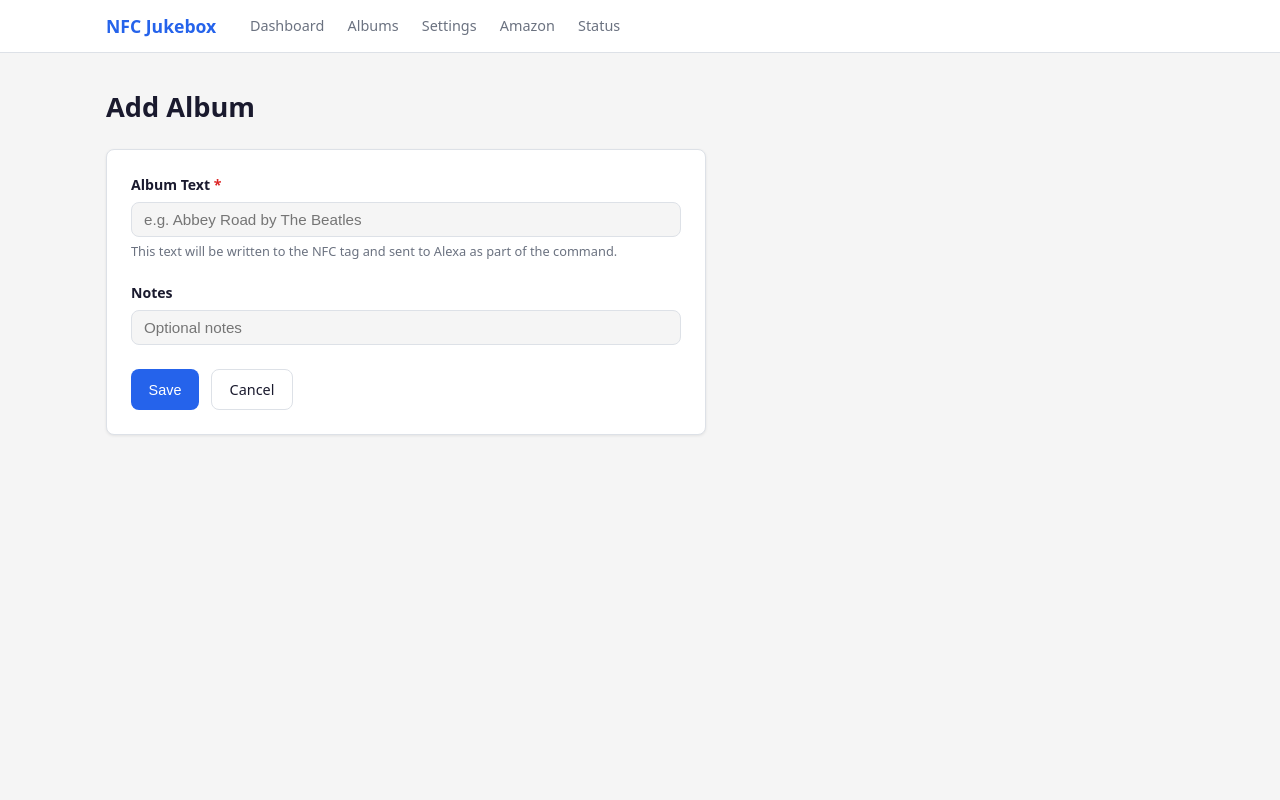
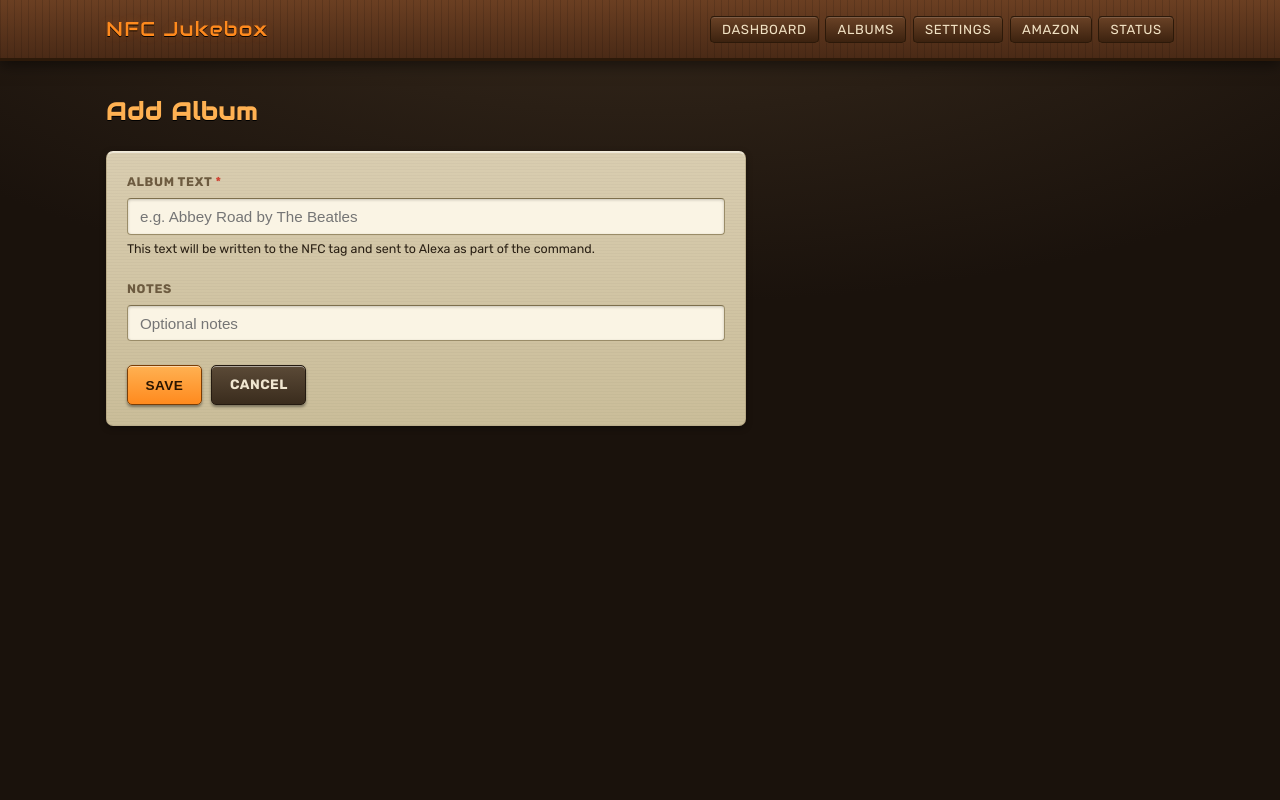
Before and after one commit to robrighter/nfc-jukebox, a FastAPI app: page /albums/new in a window 1280 px wide. Run offline with FastAPI, Linux system fonts and the light colour scheme; parts of the project's set-up code (start-up, migrations or seed data) failed here and were passed over.

Commit message:
Redesign UI with a 1970s hi-fi receiver theme
Warm wood + champagne faceplate panels, amber LED accents, chunky
push-button styling, and LED-style readouts for the preview/console.
Adds Audiowide / Share Tech Mono / Rubik web fonts. Restyles all shared
components (cards, buttons, badges, forms, tables, write-tag, album grid).

Co-Authored-By: Claude Opus 4.8 <noreply@anthropic.com>

```diff
--- a/nfc_jukebox/static/app.css
+++ b/nfc_jukebox/static/app.css
@@ -1,311 +1,313 @@
-/* NFC Jukebox — minimal mobile-friendly stylesheet */
+/* NFC Jukebox — 1970s hi-fi receiver theme */
 
 *, *::before, *::after { box-sizing: border-box; margin: 0; padding: 0; }
 
 :root {
-  --bg: #f5f5f5;
-  --surface: #ffffff;
-  --border: #dde1e7;
-  --text: #1a1a2e;
-  --muted: #6b7280;
-  --accent: #2563eb;
-  --accent-hover: #1d4ed8;
-  --ok: #16a34a;
-  --warn: #d97706;
-  --err: #dc2626;
-  --radius: 8px;
-  --shadow: 0 1px 3px rgba(0,0,0,0.08);
+  --bg-dark:   #1a120c;
+  --wood-a:    #6b3f22;
+  --wood-b:    #4a2a16;
+  --panel:     #d9cdb0;   /* champagne faceplate */
+  --panel-2:   #cabd99;
+  --panel-edge:#a8997492;
+  --ink:       #2a2014;   /* dark text on panels */
+  --ink-soft:  #6c5a3f;
+  --cream:     #ece0c6;   /* text on dark bg */
+  --amber:     #ff8a1e;
+  --amber-2:   #ffb152;
+  --amber-glow:#ff7a0033;
+  --teal:      #1fae93;
+  --red:       #cf4434;
+  --radius:    7px;
+  --shadow:    0 2px 6px rgba(0,0,0,0.35);
 }
 
 body {
-  font-family: system-ui, -apple-system, sans-serif;
-  background: var(--bg);
-  color: var(--text);
+  font-family: "Rubik", system-ui, -apple-system, sans-serif;
+  color: var(--cream);
   line-height: 1.6;
   min-height: 100vh;
+  background:
+    radial-gradient(120% 80% at 50% -10%, #3a2c1e 0%, #1a120c 60%) fixed;
 }
 
-/* ---- nav ---- */
+/* ---------- header: wood + faceplate ---------- */
 header {
-  background: var(--surface);
-  border-bottom: 1px solid var(--border);
-  position: sticky;
-  top: 0;
-  z-index: 100;
+  background:
+    repeating-linear-gradient(90deg, rgba(0,0,0,0.12) 0 1px, transparent 1px 7px),
+    linear-gradient(180deg, var(--wood-a), var(--wood-b));
+  border-bottom: 3px solid #2c1909;
+  box-shadow: 0 4px 14px rgba(0,0,0,0.5);
 }
 
 nav {
   max-width: 1100px;
   margin: 0 auto;
-  padding: 0 1rem;
+  padding: 0.5rem 1rem;
   display: flex;
   align-items: center;
-  gap: 1.5rem;
-  height: 52px;
+  gap: 1.25rem;
+  flex-wrap: wrap;
+  min-height: 58px;
 }
 
 .nav-brand {
-  font-weight: 700;
-  font-size: 1.1rem;
-  color: var(--accent);
+  font-family: "Audiowide", system-ui, sans-serif;
+  font-size: 1.25rem;
+  letter-spacing: 0.06em;
+  color: var(--amber);
   text-decoration: none;
   white-space: nowrap;
+  text-shadow: 0 0 10px var(--amber-glow), 0 1px 0 #000;
 }
 
 .nav-links {
   list-style: none;
   display: flex;
-  gap: 0.25rem;
+  gap: 0.4rem;
   flex-wrap: wrap;
+  margin-left: auto;
 }
 
 .nav-links a {
-  color: var(--muted);
+  color: #f1e2c4;
   text-decoration: none;
-  padding: 0.3rem 0.6rem;
-  border-radius: var(--radius);
-  font-size: 0.9rem;
-  transition: color 0.15s, background 0.15s;
+  padding: 0.32rem 0.7rem;
+  border-radius: 4px;
+  font-size: 0.82rem;
+  text-transform: uppercase;
+  letter-spacing: 0.05em;
+  background: linear-gradient(180deg, #6a4226, #3c220f);
+  border: 1px solid #2c1909;
+  box-shadow: inset 0 1px 0 rgba(255,255,255,0.15);
 }
 
-.nav-links a:hover {
-  color: var(--text);
-  background: var(--bg);
+.nav-links a:hover { color: #fff; border-color: var(--amber); }
+
+/* ---------- main ---------- */
+main { max-width: 1100px; margin: 0 auto; padding: 2rem 1rem; }
+
+h1 {
+  font-family: "Audiowide", system-ui, sans-serif;
+  font-size: 1.5rem;
+  letter-spacing: 0.04em;
+  margin-bottom: 1.25rem;
+  color: var(--amber-2);
+  text-shadow: 0 1px 0 #000;
+}
+h2 {
+  font-family: "Audiowide", system-ui, sans-serif;
+  font-size: 1.05rem;
+  letter-spacing: 0.03em;
+  margin-bottom: 0.75rem;
+  color: var(--cream);
 }
 
-/* ---- main ---- */
-main {
-  max-width: 1100px;
-  margin: 0 auto;
-  padding: 2rem 1rem;
+/* ---------- panels (cards / faceplates) ---------- */
+.card, .form-card {
+  background:
+    repeating-linear-gradient(0deg, rgba(0,0,0,0.025) 0 1px, transparent 1px 3px),
+    linear-gradient(180deg, var(--panel), var(--panel-2));
+  color: var(--ink);
+  border: 1px solid var(--panel-edge);
+  border-top-color: #f3ecd9;
+  border-radius: var(--radius);
+  padding: 1.25rem;
+  box-shadow: var(--shadow), inset 0 1px 0 rgba(255,255,255,0.5);
 }
+.card p, .form-card p, .card td, .card th { color: var(--ink); }
 
-h1 { font-size: 1.7rem; margin-bottom: 1.25rem; }
-h2 { font-size: 1.15rem; margin-bottom: 0.75rem; }
-
-/* ---- cards ---- */
 .card-grid {
   display: grid;
   grid-template-columns: repeat(auto-fill, minmax(260px, 1fr));
   gap: 1rem;
   margin-bottom: 2rem;
 }
-
-.card {
-  background: var(--surface);
-  border: 1px solid var(--border);
-  border-radius: var(--radius);
-  padding: 1.25rem;
-  box-shadow: var(--shadow);
-}
-
 .card p { margin-bottom: 0.4rem; font-size: 0.95rem; }
 
-/* ---- badges ---- */
+/* ---------- badges (indicator lamps) ---------- */
 .badge {
   display: inline-block;
-  padding: 0.15em 0.55em;
-  border-radius: 999px;
-  font-size: 0.78rem;
-  font-weight: 600;
+  padding: 0.15em 0.6em;
+  border-radius: 3px;
+  font-size: 0.72rem;
+  font-weight: 700;
   text-transform: uppercase;
-  letter-spacing: 0.04em;
+  letter-spacing: 0.06em;
+  border: 1px solid rgba(0,0,0,0.35);
+  text-shadow: 0 0 6px currentColor;
 }
+.badge-ok   { background: #143; color: #57f0b0; }
+.badge-warn { background: #3a2400; color: var(--amber-2); }
+.badge-err  { background: #3a1010; color: #ff7d6e; }
 
-.badge-ok   { background: #dcfce7; color: var(--ok); }
-.badge-warn { background: #fef3c7; color: var(--warn); }
-.badge-err  { background: #fee2e2; color: var(--err); }
-
-/* ---- tables ---- */
+/* ---------- tables ---------- */
 .table-wrap { overflow-x: auto; }
-
 table {
   width: 100%;
   border-collapse: collapse;
-  background: var(--surface);
+  background: linear-gradient(180deg, var(--panel), var(--panel-2));
+  color: var(--ink);
   border-radius: var(--radius);
   overflow: hidden;
   box-shadow: var(--shadow);
   font-size: 0.9rem;
 }
+th, td { text-align: left; padding: 0.6rem 0.85rem; border-bottom: 1px solid #b6a880; }
+thead th {
+  background: #b9ab85;
+  font-size: 0.72rem; text-transform: uppercase; letter-spacing: 0.06em;
+  color: #463921;
+}
+tbody tr:last-child td { border-bottom: none; }
+tbody tr:hover { background: #e3d8bd; }
+.status-table th { width: 40%; color: var(--ink-soft); font-weight: 600; background: transparent; }
 
-th, td {
-  text-align: left;
-  padding: 0.65rem 0.85rem;
-  border-bottom: 1px solid var(--border);
-}
-
-thead th {
-  background: var(--bg);
-  font-size: 0.8rem;
-  text-transform: uppercase;
-  letter-spacing: 0.05em;
-  color: var(--muted);
-}
-
-tbody tr:last-child td { border-bottom: none; }
-tbody tr:hover { background: #f9fafb; }
-
-.status-table th { width: 40%; color: var(--muted); font-weight: 500; }
-
-/* ---- buttons ---- */
+/* ---------- buttons (push-buttons) ---------- */
 .btn {
   display: inline-block;
   padding: 0.5rem 1.1rem;
-  background: var(--accent);
-  color: #fff;
-  border: none;
-  border-radius: var(--radius);
-  font-size: 0.9rem;
-  font-weight: 500;
+  font-size: 0.85rem;
+  font-weight: 700;
+  letter-spacing: 0.03em;
+  text-transform: uppercase;
   cursor: pointer;
   text-decoration: none;
-  transition: background 0.15s;
+  border-radius: 5px;
+  border: 1px solid #7a3d05;
+  color: #2a1500;
+  background: linear-gradient(180deg, var(--amber-2), var(--amber));
+  box-shadow: inset 0 1px 0 rgba(255,255,255,0.5), 0 2px 3px rgba(0,0,0,0.4);
+  transition: filter 0.12s, transform 0.05s;
+}
+.btn:hover { filter: brightness(1.08); }
+.btn:active { transform: translateY(1px); box-shadow: inset 0 2px 4px rgba(0,0,0,0.4); }
+
+.btn-secondary {
+  color: #f0e6d0;
+  background: linear-gradient(180deg, #5b4a37, #3a2c1d);
+  border-color: #241a10;
+}
+.btn-secondary:hover { filter: brightness(1.15); }
+
+.btn-danger {
+  color: #fff;
+  background: linear-gradient(180deg, #e0594a, var(--red));
+  border-color: #7e2018;
 }
 
-.btn:hover { background: var(--accent-hover); }
+.btn-sm { padding: 0.28rem 0.6rem; font-size: 0.72rem; }
+.btn:disabled { opacity: 0.5; cursor: not-allowed; }
 
-.btn-secondary {
-  background: var(--surface);
-  color: var(--text);
-  border: 1px solid var(--border);
+/* ---------- forms ---------- */
+.form-card { max-width: 640px; }
+.form-group { margin-bottom: 1.25rem; }
+label {
+  display: block; font-size: 0.78rem; font-weight: 700; margin-bottom: 0.35rem;
+  text-transform: uppercase; letter-spacing: 0.05em; color: var(--ink-soft);
+}
+.form-input {
+  width: 100%;
+  padding: 0.55rem 0.75rem;
+  border: 1px solid #9a8c68;
+  border-top-color: #7d6f4d;
+  border-radius: 4px;
+  font-size: 0.95rem;
+  background: #faf4e4;
+  color: var(--ink);
+  box-shadow: inset 0 1px 3px rgba(0,0,0,0.2);
+}
+.form-input:focus { outline: none; border-color: var(--amber); box-shadow: inset 0 1px 3px rgba(0,0,0,0.2), 0 0 0 2px var(--amber-glow); }
+.form-hint { font-size: 0.78rem; color: var(--ink-soft); margin-top: 0.3rem; }
+.form-value { font-size: 0.95rem; padding: 0.4rem 0; color: var(--ink); }
+.form-actions { display: flex; gap: 0.6rem; flex-wrap: wrap; margin-top: 1.5rem; }
+.req { color: var(--red); }
+
+/* ---------- alerts ---------- */
+.alert { padding: 0.7rem 1rem; border-radius: 5px; margin-bottom: 1rem; font-size: 0.9rem; border: 1px solid; }
+.alert-ok    { background: #173a2a; color: #74e8b4; border-color: #2c5a44; }
+.alert-error { background: #3a1714; color: #ff8d7e; border-color: #6e2a22; }
+
+/* ---------- layout helpers ---------- */
+.page-header { display: flex; align-items: center; justify-content: space-between; margin-bottom: 1.25rem; gap: 1rem; }
+.page-header h1 { margin-bottom: 0; }
+.actions { display: flex; gap: 0.6rem; flex-wrap: wrap; margin-top: 1.5rem; }
+.actions-cell { display: flex; gap: 0.4rem; flex-wrap: wrap; align-items: center; }
+.inline-form { display: inline; }
+.muted { color: var(--ink-soft); font-size: 0.85rem; }
+.card .muted { color: var(--ink-soft); }
+code {
+  font-family: "Share Tech Mono", monospace; font-size: 0.9em;
+  background: #2a2014; color: var(--amber-2); padding: 0.1em 0.4em; border-radius: 3px;
 }
 
-.btn-secondary:hover { background: var(--bg); }
-
-.btn-danger { background: var(--err); }
-.btn-danger:hover { background: #b91c1c; }
-
-.btn-sm {
-  padding: 0.25rem 0.65rem;
-  font-size: 0.8rem;
-}
-
-.btn:disabled { opacity: 0.55; cursor: not-allowed; }
-
-/* ---- forms ---- */
-.form-card {
-  background: var(--surface);
-  border: 1px solid var(--border);
-  border-radius: var(--radius);
-  padding: 1.5rem;
-  max-width: 600px;
-  box-shadow: var(--shadow);
-}
-
-.form-group { margin-bottom: 1.25rem; }
-
-label {
-  display: block;
-  font-size: 0.88rem;
-  font-weight: 600;
-  margin-bottom: 0.35rem;
-}
-
-.form-input {
-  width: 100%;
-  padding: 0.5rem 0.75rem;
-  border: 1px solid var(--border);
-  border-radius: var(--radius);
-  font-size: 0.95rem;
-  background: var(--bg);
-  color: var(--text);
-  transition: border-color 0.15s;
-}
-
-.form-input:focus {
-  outline: none;
-  border-color: var(--accent);
-  background: var(--surface);
-}
-
-.form-hint { font-size: 0.8rem; color: var(--muted); margin-top: 0.3rem; }
-.form-value { font-size: 0.95rem; padding: 0.4rem 0; }
-.form-actions { display: flex; gap: 0.75rem; flex-wrap: wrap; margin-top: 1.5rem; }
-
-.req { color: var(--err); }
-
-/* ---- alerts ---- */
-.alert {
-  padding: 0.75rem 1rem;
-  border-radius: var(--radius);
-  margin-bottom: 1rem;
-  font-size: 0.9rem;
-}
-
-.alert-ok    { background: #dcfce7; color: var(--ok);  border: 1px solid #bbf7d0; }
-.alert-error { background: #fee2e2; color: var(--err); border: 1px solid #fecaca; }
-
-/* ---- page header ---- */
-.page-header {
-  display: flex;
-  align-items: center;
-  justify-content: space-between;
-  margin-bottom: 1.25rem;
-  gap: 1rem;
-}
-
-.page-header h1 { margin-bottom: 0; }
-
-/* ---- actions row ---- */
-.actions { display: flex; gap: 0.75rem; flex-wrap: wrap; margin-top: 1.5rem; }
-
-.actions-cell { display: flex; gap: 0.4rem; flex-wrap: wrap; }
-
-.inline-form { display: inline; }
-
-/* ---- alexa command card ---- */
+/* ---------- command card ---------- */
 .command-card { max-width: 700px; margin-bottom: 2rem; }
-
-.command-row {
-  display: flex;
-  gap: 0.6rem;
-  align-items: center;
-}
-
+.command-row { display: flex; gap: 0.6rem; align-items: center; }
 .command-row .form-input { flex: 1; }
 .command-row .btn { white-space: nowrap; flex-shrink: 0; }
 
-/* ---- write-tag page ---- */
-.write-album-label { color: var(--muted); font-size: 0.85rem; margin-bottom: 0.25rem; }
-.write-album-text  { font-size: 1.3rem; font-weight: 700; margin-bottom: 1.25rem; }
+/* ---------- write-tag ---------- */
+.write-album-label { color: var(--ink-soft); font-size: 0.8rem; text-transform: uppercase; letter-spacing: 0.05em; }
+.write-album-text  { font-size: 1.3rem; font-weight: 700; margin-bottom: 1.25rem; color: var(--ink); }
+.write-steps { padding-left: 1.25rem; margin-bottom: 1.5rem; color: var(--ink); }
+.write-steps li { margin-bottom: 0.5rem; }
+.write-status { padding: 0.75rem 1rem; border-radius: 5px; font-weight: 700; margin-bottom: 1.25rem; border: 1px solid; }
+.write-status-idle      { background: #2a2014; color: var(--amber-2); border-color:#4a3a20; }
+.write-status-waiting   { background: #3a2400; color: var(--amber-2); border-color:#6a4a10; }
+.write-status-writing   { background: #133; color: #5fe6cf; border-color:#2a5; }
+.write-status-done      { background: #173a2a; color: #74e8b4; border-color:#2c5a44; }
+.write-status-error     { background: #3a1714; color: #ff8d7e; border-color:#6e2a22; }
+.write-status-cancelled { background: #2a2014; color: var(--ink-soft); border-color:#4a3a20; }
 
-.write-steps { padding-left: 1.25rem; margin-bottom: 1.5rem; }
-.write-steps li { margin-bottom: 0.5rem; }
-
-.write-status {
-  padding: 0.75rem 1rem;
-  border-radius: var(--radius);
-  font-weight: 600;
-  margin-bottom: 1.25rem;
-  transition: background 0.3s;
+/* ---------- preview box (LED readout) ---------- */
+.preview-box {
+  background: #160f08; color: var(--amber-2);
+  border: 1px solid #4a3a20; border-radius: 4px;
+  padding: 0.7rem 0.9rem; font-family: "Share Tech Mono", monospace;
+  font-size: 0.98rem; margin-top: 0.25rem;
+  text-shadow: 0 0 8px var(--amber-glow);
+  box-shadow: inset 0 0 12px rgba(0,0,0,0.6);
 }
 
-.write-status-idle     { background: var(--bg);    color: var(--muted);  border: 1px solid var(--border); }
-.write-status-waiting  { background: #fef3c7;      color: var(--warn);   border: 1px solid #fde68a; }
-.write-status-writing  { background: #dbeafe;      color: var(--accent); border: 1px solid #bfdbfe; }
-.write-status-done     { background: #dcfce7;      color: var(--ok);     border: 1px solid #bbf7d0; }
-.write-status-error    { background: #fee2e2;      color: var(--err);    border: 1px solid #fecaca; }
-.write-status-cancelled { background: var(--bg);   color: var(--muted);  border: 1px solid var(--border); }
+/* ---------- now-playing ---------- */
+#now-playing-card { background: linear-gradient(180deg,#221913,#160f0a) !important; color: var(--cream); border:1px solid #4a3a20; }
+#np-title { color: var(--amber-2); }
+#np-artist { color: #d9c9a8 !important; }
 
-/* ---- preview box ---- */
-.preview-box {
-  background: var(--bg);
-  border: 1px solid var(--border);
-  border-radius: var(--radius);
-  padding: 0.6rem 0.85rem;
-  font-size: 0.95rem;
-  margin-top: 0.25rem;
+/* ---------- album grid ---------- */
+.album-grid { display: grid; grid-template-columns: repeat(auto-fill, minmax(280px, 1fr)); gap: 1.1rem; }
+.album-card {
+  display: flex; gap: 0.9rem;
+  background: linear-gradient(180deg, var(--panel), var(--panel-2));
+  border: 1px solid var(--panel-edge); border-top-color: #f3ecd9;
+  border-radius: var(--radius); padding: 0.9rem; box-shadow: var(--shadow);
 }
-
-/* ---- misc ---- */
-.muted { color: var(--muted); font-size: 0.85rem; }
-.err-msg { color: var(--err); cursor: help; margin-left: 0.25rem; }
-code { font-family: monospace; font-size: 0.88em; background: var(--bg); padding: 0.1em 0.3em; border-radius: 3px; }
+.album-cover { flex-shrink: 0; }
+.album-cover img, .album-cover-blank {
+  width: 84px; height: 84px; border-radius: 5px; object-fit: cover;
+  box-shadow: 0 2px 5px rgba(0,0,0,0.4);
+}
+.album-cover-blank {
+  display: flex; align-items: center; justify-content: center;
+  background: #2a2014; color: var(--amber); font-size: 2rem;
+}
+.album-body { min-width: 0; flex: 1; }
+.album-title { font-weight: 700; color: var(--ink); line-height: 1.25; }
+.album-artist { color: #6b4e2a; font-size: 0.9rem; font-weight: 600; }
+.album-text { font-size: 0.78rem !important; word-break: break-word; }
+.album-tracks { margin: 0.4rem 0; }
+.album-tracks summary {
+  cursor: pointer; font-size: 0.78rem; color: #7a3d05; font-weight: 700;
+  text-transform: uppercase; letter-spacing: 0.04em;
+}
+.album-tracks ol { margin: 0.4rem 0 0 1.2rem; font-size: 0.82rem; color: var(--ink); max-height: 180px; overflow:auto; }
+.album-tracks li { margin-bottom: 0.15rem; }
+.album-meta { font-size: 0.75rem !important; margin: 0.4rem 0; }
 
 @media (max-width: 600px) {
   main { padding: 1rem 0.75rem; }
+  nav { gap: 0.6rem; }
+  .nav-links { margin-left: 0; }
   .page-header { flex-direction: column; align-items: flex-start; }
-  .form-card { padding: 1rem; }
-  nav { gap: 0.75rem; }
+  .album-card { flex-direction: row; }
 }
--- a/nfc_jukebox/templates/base.html
+++ b/nfc_jukebox/templates/base.html
@@ -4,6 +4,9 @@
   <meta charset="UTF-8">
   <meta name="viewport" content="width=device-width, initial-scale=1.0">
   <title>{% block title %}NFC Jukebox{% endblock %}</title>
+  <link rel="preconnect" href="https://fonts.googleapis.com">
+  <link rel="preconnect" href="https://fonts.gstatic.com" crossorigin>
+  <link href="https://fonts.googleapis.com/css2?family=Audiowide&family=Rubik:wght@400;500;700&family=Share+Tech+Mono&display=swap" rel="stylesheet">
   <link rel="stylesheet" href="/static/app.css">
 </head>
 <body>
```
